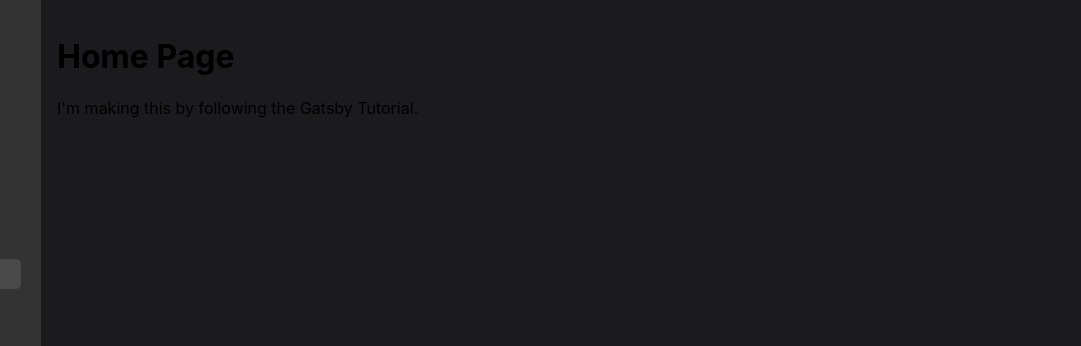
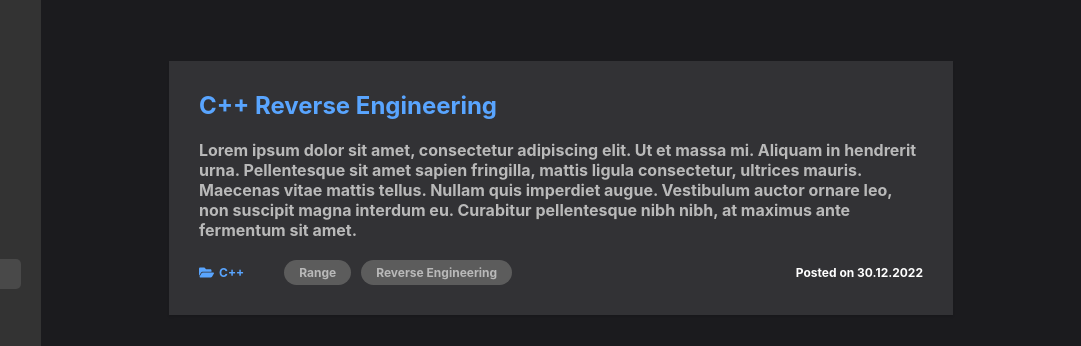
Before and after one commit to yigithakverdi/personal-web-blog, a Gatsby site: page / in a window 1280 px wide. Shown: the top 346 px of the page, 199-1280 px from the left. Built offline with nearby package versions, Linux system fonts and the light colour scheme; Gatsby itself is replaced by a stand-in of ours.

Commit message:
Most of the stuff is done

```diff
--- a/package.json
+++ b/package.json
@@ -15,7 +15,8 @@
     "gatsby-transformer-sharp": "^5.9.0",
     "react": "^18.2.0",
     "react-dom": "^18.2.0",
-    "react-helmet": "^6.1.0"
+    "react-helmet": "^6.1.0",
+    "react-icons": "^4.8.0"
   },
   "devDependencies": {
     "prettier": "^2.8.8"
--- /dev/null
+++ b/src/css/home.module.css
@@ -0,0 +1,86 @@
+.postList {
+  display: flex;
+  flex-direction: column;
+  gap: 20px;
+}
+
+.postMain {
+  background: rgba(255, 255, 255, 0.1);
+  padding: 30px;
+  width: 100%;
+  box-sizing: border-box;
+  box-shadow: 0 2px 2px rgba(0, 0, 0, 0.1);
+}
+
+.postMain h2 {
+  margin-top: 0;
+  color: #59a5ff;
+  font-weight: bold;
+}
+
+.postMain p {
+  margin-bottom: 0;
+  color: #b9b9b9;
+  font-weight: bold;
+}
+
+.postInfoFooter {
+  display: flex;
+  justify-content: space-between;
+  align-items: center;
+  margin-top: 20px;
+}
+
+.postInfoBox {
+  display: flex;
+  justify-content: center;
+  align-items: center;
+}
+
+.posteDate {
+  color: white;
+  font-weight: bold;
+  font-size: 12px;
+}
+
+.postDateContainer {
+  display: flex;
+  align-items: center;
+  justify-self: center;
+}
+
+.categoryField {
+  display: flex;
+  align-items: center;
+  justify-content: center;
+  color: #59a5ff;
+  margin-right: 30px;
+}
+
+.categoryFieldName {
+  margin-left: 5px;
+  font-weight: bold;
+  font-size: 12px;
+}
+
+.tagField {
+  background: #5c5c5c;
+  border-radius: 15px;
+  width: fit-content;
+  padding-right: 15px;
+  padding-left: 15px;
+  padding-top: 5px;
+  padding-bottom: 5px;
+  display: flex;
+  justify-content: center;
+  align-items: center;
+  color: #b9b9b9;
+  font-weight: bold;
+  font-size: 12px;
+}
+
+.tagContainer {
+  display: flex;
+  gap: 10px;
+  flex-wrap: wrap;
+}
--- a/src/css/layout.module.css
+++ b/src/css/layout.module.css
@@ -12,6 +12,8 @@ body {
 
 .mainContent {
   flex: 1;
-  padding: 1rem;
+  padding-left: 8rem;
+  padding-right: 8rem;
+  padding-top: 2.5rem;
   background-color: #1B1B1E;
 }
--- a/src/pages/index.js
+++ b/src/pages/index.js
@@ -1,10 +1,41 @@
 import * as React from 'react'
 import Layout from '../components/layout'
+import { postMain, postList, postInfoFooter, postInfoBox, posteDate, postDateContainer, categoryField, categoryFieldName, tagField, tagContainer } from "/src/css/home.module.css"
+import { FaFolderOpen } from "react-icons/fa"
+const IndexPage = () => {
+  const posts = [
+    {
+      title: "C++ Reverse Engineering",
+      abstract: "Lorem ipsum dolor sit amet, consectetur adipiscing elit. Ut et massa mi. Aliquam in hendrerit urna. Pellentesque sit amet sapien fringilla, mattis ligula consectetur, ultrices mauris. Maecenas vitae mattis tellus. Nullam quis imperdiet augue. Vestibulum auctor ornare leo, non suscipit magna interdum eu. Curabitur pellentesque nibh nibh, at maximus ante fermentum sit amet.",
+    },
+  ];
 
-const IndexPage = () => {
   return (
-    <Layout pageTitle="Home Page">
-      <p>I'm making this by following the Gatsby Tutorial.</p>
+    <Layout>
+      <div className={postList}>
+        {posts.map((post) => (
+          <div className={postMain} key={post.title}>
+            <h2>{post.title}</h2>
+            <p>{post.abstract}</p>
+            <div className={postInfoFooter}>
+              <div className={postInfoBox}>
+                <div className={tagContainer}>
+                  <div className={categoryField}>
+                    <FaFolderOpen size={15} /> <span className={categoryFieldName}>C++</span>
+                  </div>
+                  <div className={tagField}>
+                    <span>Range</span>
+                  </div>
+                  <div className={tagField}>
+                    <span>Reverse Engineering</span>
+                  </div>
+                </div>
+              </div>
+              <div className={postDateContainer}><span className={posteDate}>Posted on 30.12.2022</span></div>
+            </div>
+          </div>
+        ))}
+      </div>
     </Layout>
   )
 }
```
Also changed, not shown: src/images/avatar.png (deleted), src/images/example.png (deleted), src/images/gatsby-icon.png (deleted), 1 other file.
